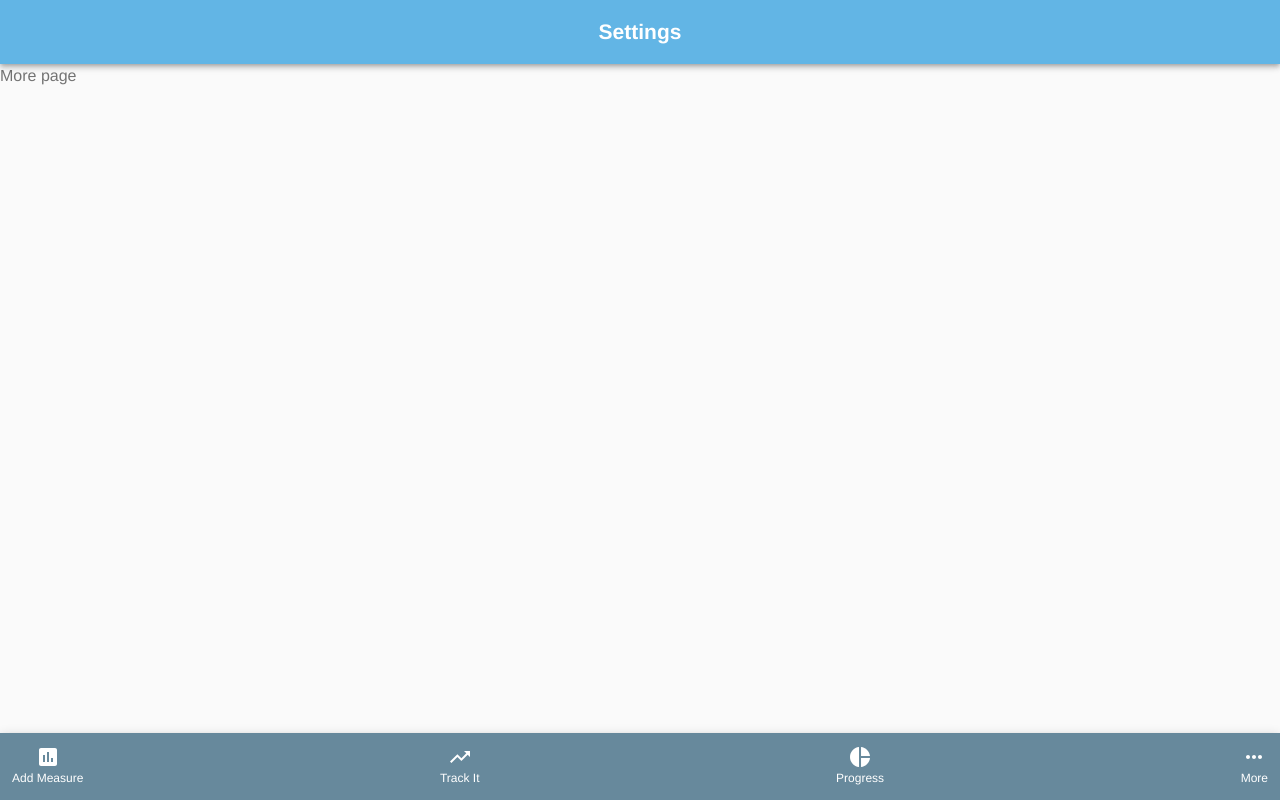
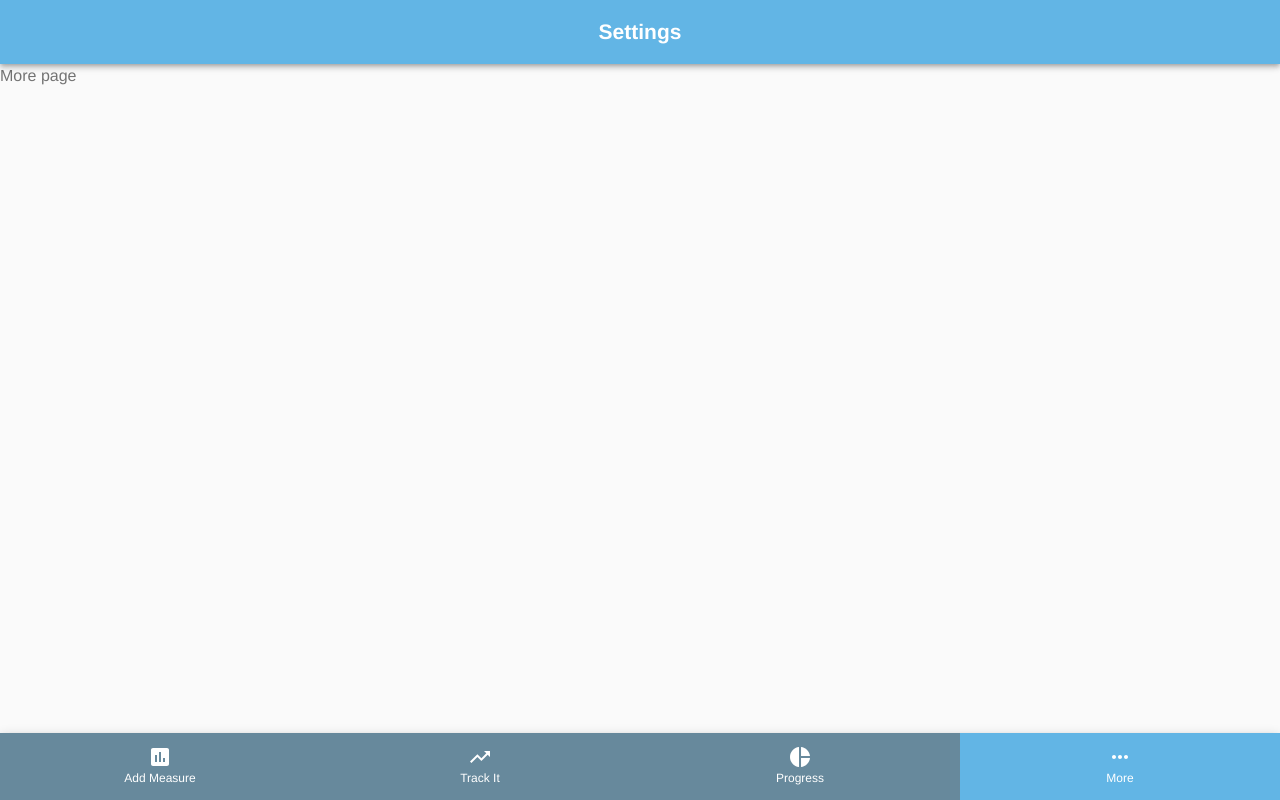
Before and after one commit to martinnajjar12/calories-frontend, a React (Create React App) app: page /more in a window 1280 px wide. Built offline with nearby package versions, Linux system fonts and the light colour scheme.

Commit message:
Style the navigation bar

```diff
--- a/src/components/NavigationBar.js
+++ b/src/components/NavigationBar.js
@@ -10,22 +10,28 @@ import {
   TrendingUp,
 } from '@material-ui/icons';
 import { Grid, Typography } from '@material-ui/core';
-import { Link } from 'react-router-dom';
+import { NavLink } from 'react-router-dom';
 import commonStyles from '../utils/commonStyles';
 
-const useStyles = makeStyles({
+const useStyles = makeStyles(theme => ({
   appBar: {
     top: 'auto',
     bottom: 0,
     backgroundColor: '#67899c',
   },
   fSize: {
-    fontSize: 12,
+    fontSize: 9,
+    [theme.breakpoints.up(390)]: {
+      fontSize: 12,
+    },
   },
   whiteCol: {
     color: '#fff',
   },
-});
+  activeBg: {
+    backgroundColor: '#62b5e5',
+  },
+}));
 
 const NavigationBar = () => {
   const classes = useStyles();
@@ -36,38 +42,38 @@ const NavigationBar = () => {
       <AppBar position="fixed" className={classes.appBar}>
         <Toolbar disableGutters>
           <Grid container justify="space-between">
-            <Link className={commonClasses.anchorText} to="/">
+            <NavLink exact activeClassName={classes.activeBg} className={`${commonClasses.anchorText} ${commonClasses.flex1} ${commonClasses.centerText}`} to="/">
               <IconButton className={classes.whiteCol}>
                 <Grid container direction="column" alignItems="center">
                   <InsertChart />
                   <Typography component="p" className={classes.fSize} variant="subtitle2" color="textPrimary">Add Measure</Typography>
                 </Grid>
               </IconButton>
-            </Link>
-            <Link className={commonClasses.anchorText} to="/meals">
+            </NavLink>
+            <NavLink exact activeClassName={classes.activeBg} className={`${commonClasses.anchorText} ${commonClasses.flex1} ${commonClasses.centerText}`} to="/meals">
               <IconButton className={classes.whiteCol}>
                 <Grid container direction="column" alignItems="center">
                   <TrendingUp />
                   <Typography component="p" className={classes.fSize} variant="subtitle2" color="textPrimary">Track It</Typography>
                 </Grid>
               </IconButton>
-            </Link>
-            <Link className={commonClasses.anchorText} to="/progress">
+            </NavLink>
+            <NavLink exact activeClassName={classes.activeBg} className={`${commonClasses.anchorText} ${commonClasses.flex1} ${commonClasses.centerText}`} to="/progress">
               <IconButton className={classes.whiteCol}>
                 <Grid container direction="column" alignItems="center">
                   <PieChart />
                   <Typography component="p" className={classes.fSize} variant="subtitle2" color="textPrimary">Progress</Typography>
                 </Grid>
               </IconButton>
-            </Link>
-            <Link className={commonClasses.anchorText} to="/more">
+            </NavLink>
+            <NavLink exact activeClassName={classes.activeBg} className={`${commonClasses.anchorText} ${commonClasses.flex1} ${commonClasses.centerText}`} to="/more">
               <IconButton className={classes.whiteCol}>
                 <Grid container direction="column" alignItems="center">
                   <MoreHoriz />
                   <Typography component="p" className={classes.fSize} variant="subtitle2" color="textPrimary">More</Typography>
                 </Grid>
               </IconButton>
-            </Link>
+            </NavLink>
           </Grid>
         </Toolbar>
       </AppBar>
--- a/src/utils/commonStyles.js
+++ b/src/utils/commonStyles.js
@@ -46,6 +46,9 @@ const commonStyles = makeStyles({
     color: '#fff',
     textDecoration: 'none',
   },
+  flex1: {
+    flex: 1,
+  },
 });
 
 export default commonStyles;
```
